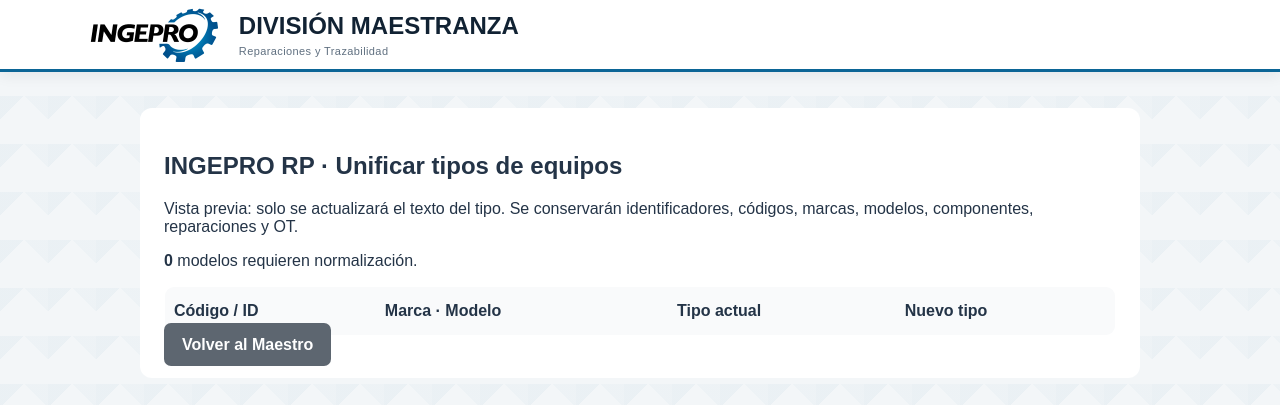
After one commit to javierzurita81/ingepro-rp, a Flask app: template templates/maestros_normalizar_tipos.html in a window 1280 px wide. The commit adds this page. Shown: the top 405 px of the page. Run offline with Flask 3, Linux system fonts and the light colour scheme; the template is opened without the code that fills it, so the values that code supplies are empty; some libraries are stand-ins or nearby versions.

Commit message:
Add files via upload

```diff
--- a/templates/maestros_equipos.html
+++ b/templates/maestros_equipos.html
@@ -1,7 +1,7 @@
 {% extends 'base.html' %}
 {% block c %}
 <section class="eq-page">
-  <div class="eq-head"><div><h2>INGEPRO RP · Maestro de Equipos</h2><p>Tipo de equipo · Marca · Modelo · Despiece</p></div><a class="btn secondary" href="{{url_for('maestro_reparaciones_exportar_excel')}}" style="margin-right:8px">⬇ Exportar reparaciones Excel</a><button type="button" class="btn primary" onclick="document.getElementById('eq-new').hidden=!document.getElementById('eq-new').hidden">+ Nuevo modelo</button></div>
+  <div class="eq-head"><div><h2>INGEPRO RP · Maestro de Equipos</h2><p>Tipo de equipo · Marca · Modelo · Despiece</p></div><a class="btn secondary" href="{{url_for('maestro_reparaciones_exportar_excel')}}" style="margin-right:8px">⬇ Exportar reparaciones Excel</a>{% if usuario_actual.es_admin %}<a class="btn secondary" href="{{url_for('maestros_normalizar_tipos')}}">Unificar tipos</a>{% endif %}<button type="button" class="btn primary" onclick="document.getElementById('eq-new').hidden=!document.getElementById('eq-new').hidden">+ Nuevo modelo</button></div>
   <div id="eq-new" class="eq-form" hidden><h3>Crear modelo</h3><form method="post" class="eq-fields"><label>Tipo de equipo<input name="tipo" value="Bomba centrífuga" required></label><label>Marca<input name="marca" placeholder="Ej. GORMAN RUPP" required></label><label>Modelo<input name="modelo" placeholder="Ej. T10" required></label><button type="submit" class="btn primary">Crear modelo y código</button></form></div>
   <div class="eq-tools"><input type="search" id="eq-search" placeholder="Buscar código, tipo, marca o modelo..." oninput="eqFilter()"><select id="eq-brand" onchange="eqFilter()"><option value="">Todas las marcas</option>{% for marca in modelos|map(attribute='marca')|unique %}<option value="{{marca|lower}}">{{marca}}</option>{% endfor %}</select><button type="button" class="eq-clear" onclick="document.getElementById('eq-search').value='';document.getElementById('eq-brand').value='';eqFilter()">↻ Limpiar</button></div>
   <div class="eq-count"><span id="eq-count">{{modelos|length}}</span> modelos encontrados</div>
--- /dev/null
+++ b/templates/maestros_normalizar_tipos.html
@@ -0,0 +1,14 @@
+{% extends 'base.html' %}
+{% block c %}
+<section style="max-width:1000px;margin:auto;background:#fff;padding:24px;border-radius:12px;color:#243447">
+<h2>INGEPRO RP · Unificar tipos de equipos</h2>
+<p>Vista previa: solo se actualizará el texto del tipo. Se conservarán identificadores, códigos, marcas, modelos, componentes, reparaciones y OT.</p>
+<p><strong>{{cambios|length}}</strong> modelos requieren normalización.</p>
+<table style="width:100%;border-collapse:collapse"><thead><tr><th style="text-align:left;padding:9px">Código / ID</th><th style="text-align:left">Marca · Modelo</th><th style="text-align:left">Tipo actual</th><th style="text-align:left">Nuevo tipo</th></tr></thead><tbody>
+{% for m in cambios %}<tr style="border-top:1px solid #ddd"><td style="padding:9px">{{m.id}}</td><td>{{m.marca}} · {{m.modelo}}</td><td>{{m.tipo}}</td><td><strong>{{normalizar_tipo_equipo(m.tipo)}}</strong></td></tr>{% endfor %}
+</tbody></table>
+{% if conflictos %}<p style="color:#b42318"><strong>Atención:</strong> existen {{conflictos|length}} pares de modelos con el mismo tipo, marca y modelo normalizados. No se permitirá ejecutar la unificación hasta revisarlos.</p>{% for a,b in conflictos %}<p>{{a.id}} / {{b.id}}: {{a.marca}} {{a.modelo}}</p>{% endfor %}{% endif %}
+{% if cambios and not conflictos %}<form method="post" onsubmit="return confirm('¿Confirmar la normalización de los tipos de equipos indicados?')"><label>Escriba UNIFICAR para confirmar: <input name="confirmacion" required autocomplete="off"></label><button class="btn primary" type="submit">Aplicar normalización</button></form>{% endif %}
+<a class="btn secondary" href="{{url_for('maestros_equipos')}}">Volver al Maestro</a>
+</section>
+{% endblock %}
```
